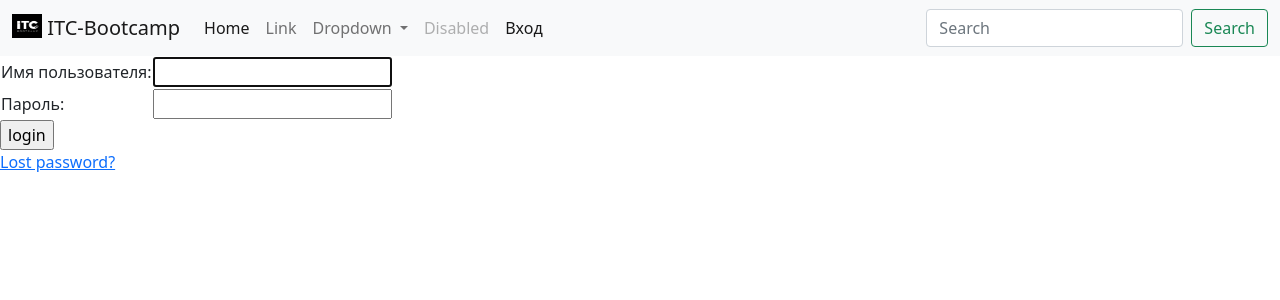
After one commit to AnasKg/my_first_project, a Django app: page /user/login/ in a window 1280 px wide. The commit adds this page. Shown: the top 300 px of the page. Run offline with Django 3.2, Linux system fonts and the light colour scheme; some libraries are stand-ins or nearby versions.

Commit message:
login, logout

```diff
--- a/course/templates/course/base.html
+++ b/course/templates/course/base.html
@@ -43,6 +43,14 @@
             <li class="nav-item">
             <a class="nav-link disabled" href="#" tabindex="-1" aria-disabled="true">Disabled</a>
             </li>
+
+            <li class="nav-item">
+            {% if user.is_authenticated %}
+            <a class="nav-link active" aria-current="page" href="{% url 'logout' %}">Выход</a>
+            {% else %}
+            <a class="nav-link active" aria-current="page" href="{% url 'login' %}">Вход</a>
+            {% endif %}
+            </li>
         </ul>
         <form class="d-flex">
             <input class="form-control me-2" type="search" placeholder="Search" aria-label="Search">
--- a/itc/settings.py
+++ b/itc/settings.py
@@ -55,7 +55,7 @@ ROOT_URLCONF = 'itc.urls'
 TEMPLATES = [
     {
         'BACKEND': 'django.template.backends.django.DjangoTemplates',
-        'DIRS': [],
+        'DIRS': [os.path.join(BASE_DIR, 'templates')],
         'APP_DIRS': True,
         'OPTIONS': {
             'context_processors': [
@@ -123,3 +123,5 @@ STATIC_ROOT = os.path.join(BASE_DIR, 'static')
 
 MEDIA_URL = '/media/'
 MEDIA_ROOT = os.path.join(BASE_DIR, 'media')
+
+LOGIN_REDIRECT_URL = '/'
--- a/itc/urls.py
+++ b/itc/urls.py
@@ -22,5 +22,8 @@ from django.conf.urls.static import static
 urlpatterns = [
     path('admin/', admin.site.urls),
     path('course/', include('course.urls')),
+
+    path('user/', include('django.contrib.auth.urls')),
+
     path('',  my_main_page, name='main_page')
 ] + static(settings.MEDIA_URL, document_root=settings.MEDIA_ROOT)
--- /dev/null
+++ b/templates/registration/login.html
@@ -0,0 +1,41 @@
+{% extends "course/base.html" %}
+
+{% block content %}
+
+{% if form.errors %}
+  <p>Неверный логин или пароль</p>
+{% endif %}
+
+{% if next %}
+  {% if user.is_authenticated %}
+    <p>Your account doesn't have access to this page. To proceed,
+    please login with an account that has access.</p>
+  {% else %}
+    <p>Please login to see this page.</p>
+  {% endif %}
+{% endif %}
+
+
+<form method="post" action="{% url 'login' %}">
+{% csrf_token %}
+<table>
+
+<tr>
+  <td>{{ form.username.label_tag }}</td>
+  <td>{{ form.username }}</td>
+</tr>
+
+<tr>
+  <td>{{ form.password.label_tag }}</td>
+  <td>{{ form.password }}</td>
+</tr>
+</table>
+
+<input type="submit" value="login" />
+<input type="hidden" name="next" value="{{ next }}" />
+</form>
+
+{# Assumes you setup the password_reset view in your URLconf #}
+<p><a href="{% url 'password_reset' %}">Lost password?</a></p>
+
+{% endblock %}
--- /dev/null
+++ b/templates/registration/password_reset_done.html
@@ -0,0 +1,4 @@
+{% extends "course/base.html" %}
+{% block content %}
+<p>We've emailed you instructions for setting your password. If they haven't arrived in a few minutes, check your spam folder.</p>
+{% endblock %}
--- /dev/null
+++ b/templates/registration/password_reset_email.html
@@ -0,0 +1,2 @@
+Someone asked for password reset for email {{ email }}. Follow the link below:
+{{ protocol}}://{{ domain }}{% url 'password_reset_confirm' uidb64=uid token=token %}
```
Also changed, not shown: templates/registration/logged_out.html (added, +7 -0 lines), templates/registration/password_reset_form.html (added, +10 -0 lines).
